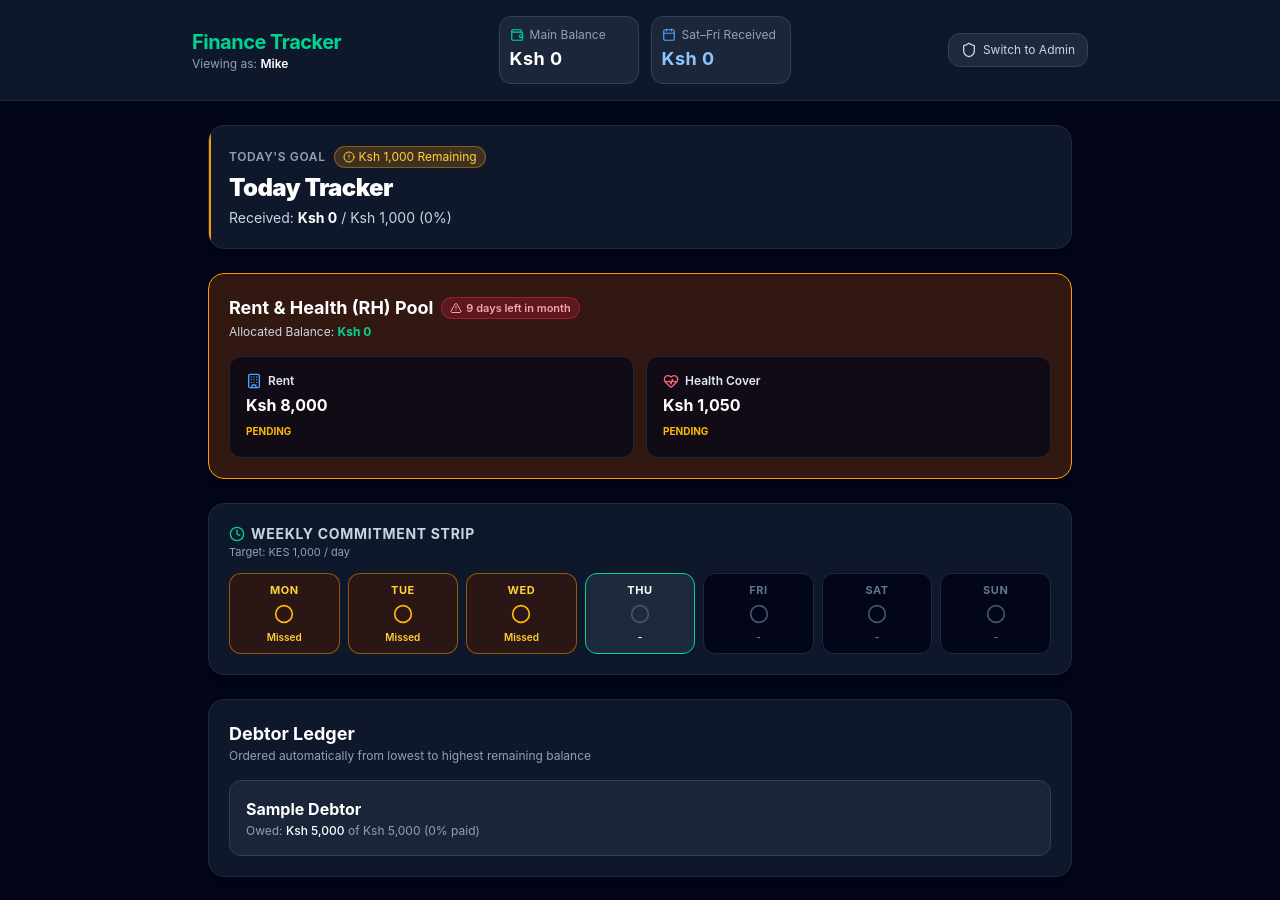
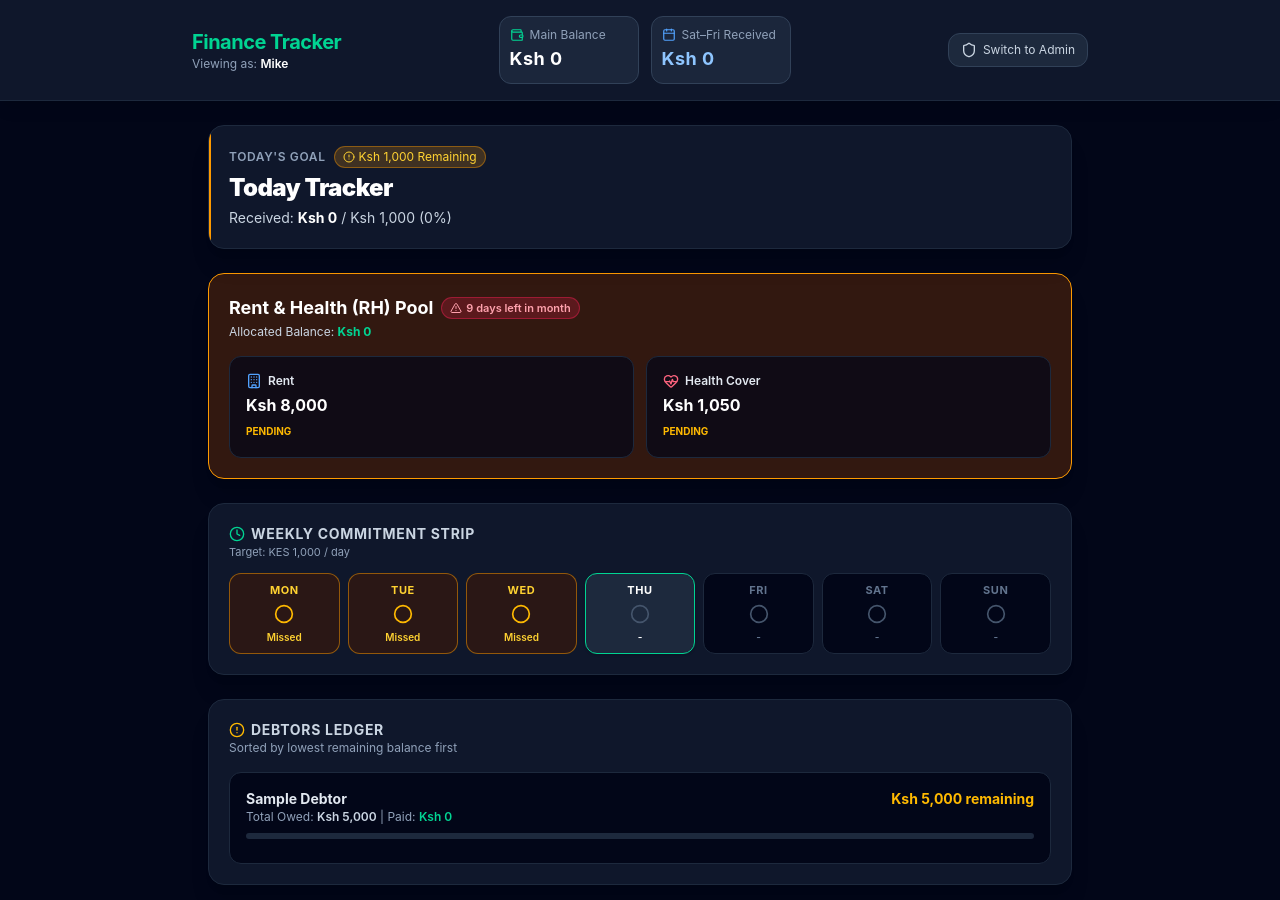
Before and after one commit to owino-victor/financial-management, a React (Vite) app: page / in a window 1280 px wide. Shown: the top 900 px of the page. Built offline with nearby package versions, Linux system fonts and the light colour scheme.

Commit message:
feat: add robust financial guardrails, RH pool subset scaling, debtor name linking, and clean ID generation

```diff
--- a/src/App.jsx
+++ b/src/App.jsx
@@ -24,8 +24,8 @@ const initialData = {
     { dayName: "Sat", paid: 0 },
     { dayName: "Sun", paid: 0 },
   ],
-  deposits: [], // Array of { id, amount, date }
-  deductions: [], // Array of { id, amount, description, date }
+  deposits: [],
+  deductions: [],
   debtors: [
     { id: "1", name: "Sample Debtor", originalAmount: 5000, paidAmount: 0 },
   ],
@@ -40,15 +40,13 @@ export default function App() {
   const [isAdmin, setIsAdmin] = useState(false);
   const [showPinModal, setShowPinModal] = useState(false);
 
-  // Save to localStorage whenever data changes
   useEffect(() => {
     localStorage.setItem(STORAGE_KEY, JSON.stringify(data));
   }, [data]);
 
-  // Calculate Sat - Fri Weekly Contribution Total
   const calculateSatFriTotal = () => {
     const now = new Date();
-    const day = now.getDay(); // 0 is Sun, 6 is Sat
+    const day = now.getDay();
     const diffToSat = day === 6 ? 0 : day + 1;
 
     const lastSat = new Date(now);
@@ -60,15 +58,13 @@ export default function App() {
       .reduce((acc, curr) => acc + curr.amount, 0);
   };
 
-  // Handlers
   const handleAddTodayPayment = (amount) => {
     const newDeposit = {
-      id: Date.now().toString(),
+      id: String(Date.now()),
       amount,
       date: new Date().toISOString(),
     };
 
-    // Update current day in weekDaysData based on day index (Mon=0 to Sun=6)
     const jsDay = new Date().getDay();
     const dayIndex = jsDay === 0 ? 6 : jsDay - 1;
 
@@ -89,7 +85,6 @@ export default function App() {
     }));
   };
 
-  // Handler for clicking & editing any specific day in the Weekly Commitment Strip
   const handleUpdateDayAmount = (dayIdx, newAmount) => {
     const updatedWeekDays = [
       ...(data.weekDaysData || initialData.weekDaysData),
@@ -104,11 +99,10 @@ export default function App() {
       paid: newAmount,
     };
 
-    // Log deposit if amount increased
     const newDeposit =
       diff > 0
         ? {
-            id: Date.now().toString(),
+            id: String(Date.now()),
             amount: diff,
             date: new Date().toISOString(),
           }
@@ -119,7 +113,6 @@ export default function App() {
       return {
         ...prev,
         mainBalance: newMain,
-        // If main balance drops below RH pool, cap RH pool to match
         rhBalance: Math.min(newMain, prev.rhBalance),
         weekDaysData: updatedWeekDays,
         deposits: newDeposit ? [...prev.deposits, newDeposit] : prev.deposits,
@@ -182,13 +175,11 @@ export default function App() {
   const handlePayDebtor = (debtorId, amount) => {
     if (amount <= 0) return;
 
-    // Find the debtor being paid
     const targetDebtor = data.debtors.find((d) => d.id === debtorId);
     if (!targetDebtor) return;
 
     const remainingDebt = targetDebtor.originalAmount - targetDebtor.paidAmount;
 
-    // 1. Prevent paying more than remaining debt balance
     if (amount > remainingDebt) {
       alert(
         `Cannot pay ${amount.toLocaleString()} KES. The remaining debt balance for ${targetDebtor.name} is only ${remainingDebt.toLocaleString()} KES.`,
@@ -196,7 +187,6 @@ export default function App() {
       return;
     }
 
-    // 2. Prevent paying more than current Main Balance
     if (data.mainBalance < amount) {
       alert(
         `Insufficient funds in Main Balance (${data.mainBalance.toLocaleString()} KES) to pay ${amount.toLocaleString()} KES.`,
@@ -209,7 +199,6 @@ export default function App() {
       return {
         ...prev,
         mainBalance: newMain,
-        // Scale down RH pool if deduction eats into allocated RH subset
         rhBalance: Math.max(0, Math.min(newMain, prev.rhBalance - amount)),
         debtors: prev.debtors.map((d) => {
           if (d.id === debtorId) {
@@ -231,15 +220,43 @@ export default function App() {
   };
 
   const handleAddDebtor = (name, originalAmount) => {
-    const newDebtor = {
-      id: Date.now().toString(),
-      name,
-      originalAmount,
-      paidAmount: 0,
-    };
+    const trimmedName = name.trim();
+    const existing = data.debtors.find(
+      (d) => d.name.toLowerCase() === trimmedName.toLowerCase(),
+    );
+
+    if (existing) {
+      handleTopUpDebtor(existing.id, originalAmount);
+    } else {
+      const newDebtor = {
+        id: String(Date.now()),
+        name: trimmedName,
+        originalAmount,
+        paidAmount: 0,
+      };
+      setData((prev) => ({
+        ...prev,
+        debtors: [...prev.debtors, newDebtor],
+      }));
+    }
+  };
+
+  const handleTopUpDebtor = (debtorId, additionalAmount) => {
     setData((prev) => ({
       ...prev,
-      debtors: [...prev.debtors, newDebtor],
+      debtors: prev.debtors.map((d) => {
+        if (d.id === debtorId) {
+          return {
+            ...d,
+            originalAmount: d.originalAmount + additionalAmount,
+            clearedAt:
+              d.paidAmount >= d.originalAmount + additionalAmount
+                ? d.clearedAt
+                : null,
+          };
+        }
+        return d;
+      }),
     }));
   };
 
@@ -252,7 +269,7 @@ export default function App() {
       return;
     }
     const newDeduction = {
-      id: Date.now().toString(),
+      id: String(Date.now()),
       amount,
       description,
       date: new Date().toISOString(),
@@ -262,7 +279,6 @@ export default function App() {
       return {
         ...prev,
         mainBalance: newMain,
-        // Scale down RH pool if deduction eats into allocated RH subset
         rhBalance: Math.max(0, Math.min(newMain, prev.rhBalance - amount)),
         deductions: [newDeduction, ...prev.deductions],
       };
@@ -296,7 +312,6 @@ export default function App() {
           onPayHealth={handlePayHealth}
         />
 
-        {/* Weekly Status Bar with Clickable Past-Day Editing */}
         <WeeklyTrackerBar
           weekDaysData={data.weekDaysData || []}
           target={1000}
@@ -309,6 +324,7 @@ export default function App() {
           isAdmin={isAdmin}
           onPayDebtor={handlePayDebtor}
           onAddDebtor={handleAddDebtor}
+          onTopUpDebtor={handleTopUpDebtor}
         />
 
         <Deductions
--- a/src/components/DebtorLedger.jsx
+++ b/src/components/DebtorLedger.jsx
@@ -1,189 +1,272 @@
 import { useState } from "react";
-import { UserPlus, Check } from "lucide-react";
-import { formatKES, sortDebtors } from "../utils/helpers";
+import { UserPlus, PlusCircle, CheckCircle2, AlertCircle } from "lucide-react";
+import { formatKES } from "../utils/helpers";
 
 export default function DebtorLedger({
   debtors,
   isAdmin,
   onPayDebtor,
   onAddDebtor,
+  onTopUpDebtor,
 }) {
   const [showAddModal, setShowAddModal] = useState(false);
+  const [showTopUpModal, setShowTopUpModal] = useState(null); // stores debtor object
   const [name, setName] = useState("");
   const [amount, setAmount] = useState("");
-  const [payInputs, setPayInputs] = useState({});
+  const [payAmounts, setPayAmounts] = useState({});
 
-  const sortedList = sortDebtors(debtors);
+  // Sort debtors live: uncleared first (lowest remaining balance first), then cleared
+  const sortedDebtors = [...debtors].sort((a, b) => {
+    const remA = a.originalAmount - a.paidAmount;
+    const remB = b.originalAmount - b.paidAmount;
+    const isClearedA = remA <= 0;
+    const isClearedB = remB <= 0;
+
+    if (isClearedA !== isClearedB) return isClearedA ? 1 : -1;
+    return remA - remB;
+  });
 
   const handleAddSubmit = (e) => {
     e.preventDefault();
-    if (name && amount > 0) {
-      onAddDebtor(name, parseFloat(amount));
+    const val = parseFloat(amount);
+    if (name.trim() && !isNaN(val) && val > 0) {
+      onAddDebtor(name.trim(), val);
       setName("");
       setAmount("");
       setShowAddModal(false);
     }
   };
 
+  const handleTopUpSubmit = (e) => {
+    e.preventDefault();
+    const val = parseFloat(amount);
+    if (!isNaN(val) && val > 0 && showTopUpModal) {
+      onTopUpDebtor(showTopUpModal.id, val);
+      setAmount("");
+      setShowTopUpModal(null);
+    }
+  };
+
+  const handlePay = (id) => {
+    const val = parseFloat(payAmounts[id]);
+    if (!isNaN(val) && val > 0) {
+      onPayDebtor(id, val);
+      setPayAmounts((prev) => ({ ...prev, [id]: "" }));
+    }
+  };
+
   return (
-    <div className="bg-slate-900 border border-slate-800 rounded-2xl p-5 text-white shadow-xl">
-      <div className="flex justify-between items-center mb-4">
+    <div className="bg-slate-900 border border-slate-800 rounded-2xl p-5 text-white shadow-xl space-y-4">
+      <div className="flex items-center justify-between">
         <div>
-          <h3 className="text-lg font-bold">Debtor Ledger</h3>
+          <h3 className="text-sm font-bold text-slate-300 uppercase tracking-wider flex items-center gap-1.5">
+            <AlertCircle className="w-4 h-4 text-amber-400" /> Debtors Ledger
+          </h3>
           <p className="text-xs text-slate-400">
-            Ordered automatically from lowest to highest remaining balance
+            Sorted by lowest remaining balance first
           </p>
         </div>
         {isAdmin && (
           <button
+            type="button"
             onClick={() => setShowAddModal(true)}
-            className="flex items-center gap-1.5 bg-blue-600 hover:bg-blue-500 text-white text-xs font-semibold px-3 py-2 rounded-xl transition"
+            className="bg-emerald-600 hover:bg-emerald-500 text-white text-xs font-semibold px-3 py-1.5 rounded-xl flex items-center gap-1 transition"
           >
-            <UserPlus className="w-4 h-4" /> Add Debtor
+            <UserPlus className="w-3.5 h-3.5" /> Add Debtor
           </button>
         )}
       </div>
 
       <div className="space-y-3">
-        {sortedList.map((debtor) => {
-          const remaining = Math.max(
-            0,
-            debtor.originalAmount - debtor.paidAmount,
-          );
+        {sortedDebtors.length === 0 ? (
+          <p className="text-xs text-slate-500 text-center py-4">
+            No debt records found.
+          </p>
+        ) : (
+          sortedDebtors.map((d) => {
+            const remaining = Math.max(0, d.originalAmount - d.paidAmount);
             const isCleared = remaining === 0;
-
-          // Check if cleared within 24h for Green state vs Grey state
-          const clearedRecently =
-            isCleared &&
-            debtor.clearedAt &&
-            new Date() - new Date(debtor.clearedAt) < 86400000;
-          const percentage = Math.min(
-            100,
-            Math.round((debtor.paidAmount / debtor.originalAmount) * 100),
-          );
 
             return (
               <div
-              key={debtor.id}
-              className={`relative overflow-hidden border rounded-xl p-4 transition-all ${
+                key={d.id}
+                className={`p-4 rounded-xl border transition-all ${
                   isCleared
-                  ? clearedRecently
-                    ? "bg-emerald-950/30 border-emerald-500/40 opacity-90"
-                    : "bg-slate-900/50 border-slate-800 opacity-50 line-through"
-                  : "bg-slate-800/80 border-slate-700"
+                    ? "bg-slate-950/40 border-slate-800/60 opacity-60"
+                    : "bg-slate-950 border-slate-800 hover:border-slate-700"
                 }`}
               >
-              {/* Dynamic Fill Bar */}
-              <div
-                className={`absolute top-0 left-0 bottom-0 transition-all duration-500 ${
-                  isCleared
-                    ? clearedRecently
-                      ? "bg-emerald-500/20"
-                      : "bg-slate-700/20"
-                    : "bg-amber-500/20"
-                }`}
-                style={{ width: `${percentage}%` }}
-              />
-
-              <div className="relative z-10 flex flex-col sm:flex-row sm:items-center justify-between gap-3">
+                <div className="flex justify-between items-start mb-2">
                   <div>
-                  <div className="flex items-center gap-2">
-                    <h4 className="font-bold text-base">{debtor.name}</h4>
+                    <h4 className="font-bold text-sm text-slate-200 flex items-center gap-2">
+                      {d.name}
                       {isCleared && (
-                      <span className="text-[10px] bg-emerald-500/20 text-emerald-300 border border-emerald-500/30 px-2 py-0.5 rounded-full flex items-center gap-1">
-                        <Check className="w-3 h-3" /> Cleared
+                        <span className="text-[10px] font-extrabold uppercase bg-emerald-950 text-emerald-400 border border-emerald-800/60 px-2 py-0.5 rounded-full flex items-center gap-1">
+                          <CheckCircle2 className="w-3 h-3" /> Cleared
                         </span>
                       )}
-                  </div>
-                  <p className="text-xs text-slate-400 mt-0.5">
-                    Owed:{" "}
-                    <span className="text-white font-medium">
-                      {formatKES(remaining)}
+                    </h4>
+                    <p className="text-xs text-slate-400">
+                      Total Owed:{" "}
+                      <span className="font-semibold text-slate-300">
+                        {formatKES(d.originalAmount)}
                       </span>{" "}
-                    of {formatKES(debtor.originalAmount)} ({percentage}% paid)
+                      | Paid:{" "}
+                      <span className="font-semibold text-emerald-400">
+                        {formatKES(d.paidAmount)}
+                      </span>
                     </p>
                   </div>
 
-                {/* Admin Payment Controls */}
+                  <div className="text-right flex flex-col items-end gap-1">
+                    <span
+                      className={`text-sm font-bold ${isCleared ? "text-slate-500 line-through" : "text-amber-400"}`}
+                    >
+                      {formatKES(remaining)} remaining
+                    </span>
+                    {isAdmin && (
+                      <button
+                        type="button"
+                        onClick={() => {
+                          setShowTopUpModal(d);
+                          setAmount("");
+                        }}
+                        className="text-[10px] text-slate-400 hover:text-emerald-400 flex items-center gap-1 underline transition"
+                      >
+                        <PlusCircle className="w-3 h-3" /> Add Debt
+                      </button>
+                    )}
+                  </div>
+                </div>
+
+                {/* Progress Bar */}
+                <div className="w-full bg-slate-800 h-1.5 rounded-full overflow-hidden my-2">
+                  <div
+                    className="bg-emerald-500 h-full transition-all duration-500"
+                    style={{
+                      width: `${Math.min(100, (d.paidAmount / d.originalAmount) * 100)}%`,
+                    }}
+                  />
+                </div>
+
+                {/* Pay Input for Admin */}
                 {isAdmin && !isCleared && (
-                  <div className="flex items-center gap-2">
+                  <div className="flex gap-2 mt-3 pt-2 border-t border-slate-800/60">
                     <input
                       type="number"
-                      placeholder="KES"
-                      value={payInputs[debtor.id] || ""}
+                      placeholder={`Max ${remaining}`}
+                      value={payAmounts[d.id] || ""}
                       onChange={(e) =>
-                        setPayInputs({
-                          ...payInputs,
-                          [debtor.id]: e.target.value,
-                        })
+                        setPayAmounts({ ...payAmounts, [d.id]: e.target.value })
                       }
-                      className="bg-slate-950 border border-slate-700 text-xs px-2.5 py-1.5 rounded-lg text-white w-24 focus:outline-none focus:border-blue-500"
+                      className="flex-1 bg-slate-900 border border-slate-700 rounded-xl px-3 py-1.5 text-xs text-white focus:outline-none focus:border-emerald-500"
                     />
                     <button
-                      onClick={() => {
-                        const val = parseFloat(payInputs[debtor.id]);
-                        if (val > 0) {
-                          onPayDebtor(debtor.id, val);
-                          setPayInputs({ ...payInputs, [debtor.id]: "" });
-                        }
-                      }}
-                      className="bg-emerald-600 hover:bg-emerald-500 text-white text-xs font-semibold px-3 py-1.5 rounded-lg transition"
+                      type="button"
+                      onClick={() => handlePay(d.id)}
+                      className="bg-emerald-600 hover:bg-emerald-500 text-white font-semibold text-xs px-3.5 py-1.5 rounded-xl transition"
                     >
                       Pay
                     </button>
                   </div>
                 )}
               </div>
-            </div>
             );
-        })}
+          })
+        )}
       </div>
 
-      {/* Add Debtor Modal */}
+      {/* Modal: New Debtor */}
       {showAddModal && (
-        <div className="fixed inset-0 bg-black/70 backdrop-blur-sm z-50 flex items-center justify-center p-4">
-          <div className="bg-slate-900 border border-slate-700 rounded-2xl p-6 w-full max-w-md text-white shadow-2xl">
-            <h3 className="text-lg font-bold mb-4">Add New Lender/Debtor</h3>
-            <form onSubmit={handleAddSubmit} className="space-y-4">
+        <div className="fixed inset-0 bg-black/75 backdrop-blur-sm z-50 flex items-center justify-center p-4">
+          <div className="bg-slate-900 border border-slate-700 rounded-2xl p-5 w-full max-w-xs text-white shadow-2xl">
+            <h3 className="text-base font-bold mb-3">Add New Debtor</h3>
+            <form onSubmit={handleAddSubmit} className="space-y-3">
               <div>
-                <label className="text-xs text-slate-400 block mb-1">
-                  Name
+                <label className="text-xs text-slate-300 block mb-1">
+                  Debtor Name
                 </label>
                 <input
                   type="text"
-                  required
-                  placeholder="e.g. Uncle John"
+                  placeholder="e.g. John"
                   value={name}
                   onChange={(e) => setName(e.target.value)}
-                  className="w-full bg-slate-950 border border-slate-700 rounded-xl px-3 py-2 text-sm text-white focus:outline-none focus:border-blue-500"
+                  className="w-full bg-slate-950 border border-slate-700 rounded-xl px-3 py-2 text-sm text-white focus:outline-none focus:border-emerald-500"
+                  autoFocus
+                  required
                 />
               </div>
               <div>
-                <label className="text-xs text-slate-400 block mb-1">
-                  Total Amount Owed (KES)
+                <label className="text-xs text-slate-300 block mb-1">
+                  Amount Owed (KES)
                 </label>
                 <input
                   type="number"
-                  required
-                  placeholder="e.g. 15000"
+                  placeholder="e.g. 5000"
                   value={amount}
                   onChange={(e) => setAmount(e.target.value)}
-                  className="w-full bg-slate-950 border border-slate-700 rounded-xl px-3 py-2 text-sm text-white focus:outline-none focus:border-blue-500"
+                  className="w-full bg-slate-950 border border-slate-700 rounded-xl px-3 py-2 text-sm text-white focus:outline-none focus:border-emerald-500"
+                  required
                 />
               </div>
               <div className="flex justify-end gap-2 pt-2">
                 <button
                   type="button"
                   onClick={() => setShowAddModal(false)}
-                  className="bg-slate-800 hover:bg-slate-700 text-slate-300 text-xs px-4 py-2 rounded-xl"
+                  className="bg-slate-800 text-slate-300 text-xs px-3.5 py-2 rounded-xl"
                 >
                   Cancel
                 </button>
                 <button
                   type="submit"
-                  className="bg-blue-600 hover:bg-blue-500 text-white text-xs font-semibold px-4 py-2 rounded-xl"
+                  className="bg-emerald-600 text-white font-semibold text-xs px-4 py-2 rounded-xl"
                 >
                   Save Debtor
+                </button>
+              </div>
+            </form>
+          </div>
+        </div>
+      )}
+
+      {/* Modal: Top Up Existing Debt */}
+      {showTopUpModal && (
+        <div className="fixed inset-0 bg-black/75 backdrop-blur-sm z-50 flex items-center justify-center p-4">
+          <div className="bg-slate-900 border border-slate-700 rounded-2xl p-5 w-full max-w-xs text-white shadow-2xl">
+            <h3 className="text-base font-bold mb-1">
+              Add Debt to {showTopUpModal.name}
+            </h3>
+            <p className="text-xs text-slate-400 mb-3">
+              Increases total amount owed for this debtor.
+            </p>
+            <form onSubmit={handleTopUpSubmit} className="space-y-3">
+              <div>
+                <label className="text-xs text-slate-300 block mb-1">
+                  Additional Amount (KES)
+                </label>
+                <input
+                  type="number"
+                  placeholder="e.g. 2000"
+                  value={amount}
+                  onChange={(e) => setAmount(e.target.value)}
+                  className="w-full bg-slate-950 border border-slate-700 rounded-xl px-3 py-2 text-sm text-white focus:outline-none focus:border-emerald-500"
+                  autoFocus
+                  required
+                />
+              </div>
+              <div className="flex justify-end gap-2 pt-2">
+                <button
+                  type="button"
+                  onClick={() => setShowTopUpModal(null)}
+                  className="bg-slate-800 text-slate-300 text-xs px-3.5 py-2 rounded-xl"
+                >
+                  Cancel
+                </button>
+                <button
+                  type="submit"
+                  className="bg-emerald-600 text-white font-semibold text-xs px-4 py-2 rounded-xl"
+                >
+                  Add to Debt
                 </button>
               </div>
             </form>
```
Lines whose indentation alone changed are shown as unchanged.
